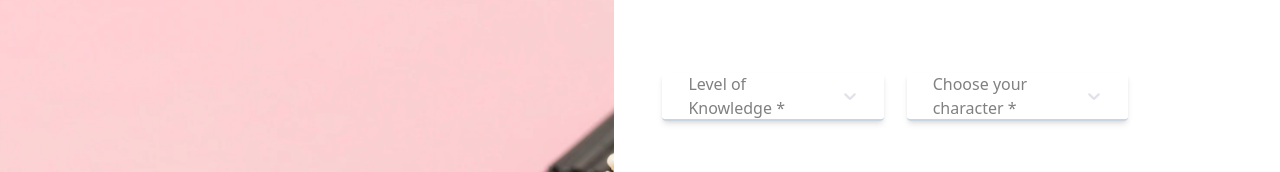
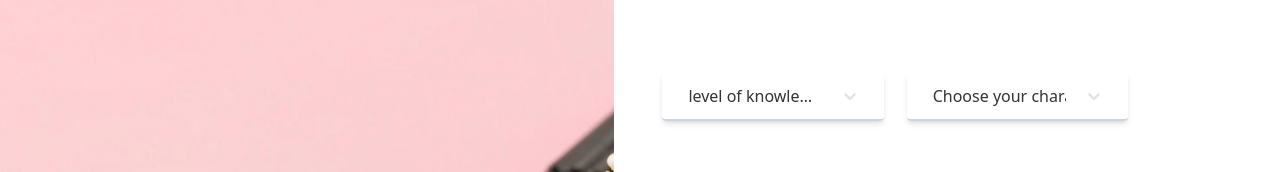
Before and after one commit to teonateona12/knight-cup, a React (Vite) app: page /experience in a window 1280 px wide. Shown: the part 440-612 px from the top of the page. Built offline with nearby package versions, Linux system fonts and the light colour scheme.

Commit message:
fix: fix version error

```diff
--- a/package.json
+++ b/package.json
@@ -12,6 +12,7 @@
   "dependencies": {
     "@hookform/resolvers": "^3.1.0",
     "@reduxjs/toolkit": "^1.9.5",
+    "axios": "^1.4.0",
     "react": "^18.2.0",
     "react-dom": "^18.2.0",
     "react-hook-form": "^7.44.2",
--- a/src/App.jsx
+++ b/src/App.jsx
@@ -1,5 +1,5 @@
 import { BrowserRouter as Router, Routes, Route } from "react-router-dom";
-import React, { useState } from "react";
+import React, { useState, useEffect } from "react";
 import Completed from "./pages/Completed/Completed";
 import Experience from "./pages/Experience/Experience";
 import Landing from "./pages/Landing/Landing";
@@ -11,7 +11,7 @@ export default function App() {
   const [checkStorage, setCheckStorage] = useState(false);
   const dispatch = useDispatch();
 
-  React.useEffect(() => {
+  useEffect(() => {
     const user = JSON.parse(localStorage.getItem("user"));
     if (user) {
       dispatch(updateLocal(user));
--- a/src/pages/Experience/Experience.jsx
+++ b/src/pages/Experience/Experience.jsx
@@ -1,4 +1,4 @@
-import React, { useEffect } from "react";
+import React, { useEffect, useState } from "react";
 import { Link, useNavigate } from "react-router-dom";
 import { useForm, Controller } from "react-hook-form";
 import Select from "react-select";
@@ -14,20 +14,19 @@ import wilhelm from "../../assets/wilhelm.png";
 import bobby from "../../assets/bobby.png";
 import bobby1 from "../../assets/bobby1.png";
 import { updateData } from "../../store/userSlice";
+import axios from "axios";
 
 const schema = yup.object().shape({
   levelOfKnowledge: yup.string().required("Level of Knowledge is required"),
   chooseYourCharacter: yup.string().required("Character is required"),
   participation: yup.string().required("This field is required"),
 });
-
 const customStyles = {
   option: (provided, state) => ({
     ...provided,
     color: state.isSelected ? "#000000" : "#647196",
     backgroundColor: state.isSelected ? "rgba(58, 67, 116, 0.15)" : "#ffffff",
   }),
-
   control: () => ({
     backgroundColor: "transparent",
     display: "flex",
@@ -41,25 +40,21 @@ const customStyles = {
   }),
   singleValue: (provided, state) => {
     const opacity = state.isDisabled ? 0.5 : 1;
-
     return {
       ...provided,
       opacity,
     };
   },
 };
-
 export default function Experience() {
   const navigate = useNavigate();
   const dispatch = useDispatch();
-
   const OptionList = [
     { value: "magnus_carlsen", label: "Magnus Carlsen", image: magnus },
     { value: "wilhelm_steinitz", label: "Wilhelm Steinitz", image: wilhelm },
     { value: "bobby_fischer", label: "Bobby Fischer", image: bobby },
     { value: "bobby_fischer", label: "Bobby Fischer", image: bobby1 },
   ];
-
   const CustomOption = ({ data, ...props }) => (
     <components.Option {...props}>
       <div className="flex items-center justify-between">
@@ -68,15 +63,12 @@ export default function Experience() {
       </div>
     </components.Option>
   );
-
   const CustomSingleValue = ({ data, ...props }) => (
     <components.SingleValue {...props}>
       <div>{data.label}</div>
     </components.SingleValue>
   );
-
   const userData = useSelector((state) => state.user);
-
   const {
     handleSubmit,
     control,
@@ -86,27 +78,44 @@ export default function Experience() {
   } = useForm({
     resolver: yupResolver(schema),
   });
+  const onSubmit = async (data) => {
+    try {
+      const response = await axios.post(
+        "https://chess-tournament-api.devtest.ge/api/register",
+        {
+          name: userData.name,
+          phone: userData.phone,
+          email: userData.email,
+          experience_level: userData.experience_level,
+          date_of_birth: userData.date_of_birth,
+          character_id:
+            userData.character_id == "Magnus_carlsen"
+              ? 1
+              : userData.character_id == "wilhelm_steinitz"
+              ? 2
+              : userData.character_id == "bobby_fischer"
+              ? 3
+              : 4,
+          already_participated: userData.already_participated,
+        }
+      );
 
-  console.log(getValues("levelOfKnowledge"));
-
-  const onSubmit = async () => {
       navigate("/completed");
+    } catch (error) {
+      console.error(error);
+    }
   };
-
   const [hasMounted, setHasMounted] = React.useState(false);
-
-  React.useEffect(() => {
+  useEffect(() => {
     hasMounted
       ? localStorage.setItem("user", JSON.stringify(userData))
       : setHasMounted(true);
   }, [userData, hasMounted]);
-
   function toTitleCase(str) {
     return str.replace(/_/g, " ").replace(/\w\S*/g, function (txt) {
       return txt.charAt(0).toUpperCase() + txt.substr(1).toLowerCase();
     });
   }
-
   useEffect(() => {
     const userData = JSON.parse(localStorage.getItem("user"));
     if (userData) {
@@ -115,7 +124,6 @@ export default function Experience() {
       setValue("levelOfKnowledge", userData.experience_level);
     }
   }, [setValue]);
-
   return (
     <div className="flex">
       <div className="w-[48%] relative">
@@ -162,55 +170,63 @@ export default function Experience() {
                 control={control}
                 rules={{ required: "Level of Knowledge is required" }}
                 defaultValue={userData ? userData.experience_level : ""}
-              render={({ field }) => (
+                render={() => (
                   <div className="w-[24.5rem] ">
                     <Select
                       styles={customStyles}
                       placeholder="Level of Knowledge *"
                       options={[
                         { value: "beginner", label: "Beginner" },
-                      { value: "intermediate", label: "Intermediate" },
+                        { value: "normal", label: "Intermediate" },
                         { value: "professional", label: "Professional" },
                       ]}
-                    onChange={(option) => {
-                      field.onChange(option.value);
+                      onChange={(value) => {
+                        setValue("levelOfKnowledge", value.value);
                         dispatch(
                           updateData({
                             property: "experience_level",
-                          value: option.value,
+                            value: value.value,
                           })
                         );
                       }}
-                    defaultValue={userData ? userData.experience_level : ""}
+                      defaultValue={{
+                        value: userData.experience_level
+                          ? userData.experience_level
+                          : "",
+                        label: userData.experience_level
+                          ? userData.experience_level.charAt(0).toUpperCase() +
+                            userData.experience_level.slice(1)
+                          : "level of knowledge",
+                      }}
                       className={`w-full h-12 text-black px-4 py-2 rounded flex justify-between items-center shadow-md border-b-2 ${
-                      errors.levelOfKnowledge
+                        errors.levelOfKnowledge &&
+                        !errors.levelOfKnowledge?.ref.value
                           ? "border-red-500"
                           : "border-slate-300"
                       }`}
                     />
-                  {errors.levelOfKnowledge && (
+                    {errors.levelOfKnowledge &&
+                    !errors.levelOfKnowledge?.ref.value ? (
                       <p className="text-red-500">
                         {errors.levelOfKnowledge.message}
                       </p>
+                    ) : (
+                      ""
                     )}
                   </div>
                 )}
               />
-
-
-
-
-
               <Controller
                 name="chooseYourCharacter"
                 control={control}
                 rules={{ required: "Character is required" }}
-                render={({ field }) => (
+                render={() => (
                   <div className="w-[24.5rem]">
                     <Select
                       styles={customStyles}
                       className={`w-full h-12 text-black px-4 py-2 rounded flex justify-between items-center shadow-md border-b-2 ${
-                        errors.chooseYourCharacter
+                        errors.chooseYourCharacter &&
+                        !errors.chooseYourCharacter?.ref.value
                           ? "border-red-500"
                           : "border-slate-300"
                       }`}
@@ -220,19 +236,26 @@ export default function Experience() {
                         Option: CustomOption,
                         SingleValue: CustomSingleValue,
                       }}
-                      onChange={(option) => {
-                        field.onChange(option.value);
-
+                      onChange={(value) => {
+                        setValue("chooseYourCharacter", value.value);
                         dispatch(
                           updateData({
                             property: "character_id",
-                            value: option.value,
+                            value: value.value,
                           })
                         );
                       }}
-                      defaultValue={userData ? userData.character_id : ""}
+                      defaultValue={{
+                        value: userData.character_id
+                          ? userData.character_id
+                          : "",
+                        label: userData.character_id
+                          ? toTitleCase(userData.character_id)
+                          : "Choose your character *",
+                      }}
                     />
-                    {errors.chooseYourCharacter && (
+                    {errors.chooseYourCharacter &&
+                      !getValues("chooseYourCharacter") && (
                         <p className="text-red-500">
                           {errors.chooseYourCharacter.message}
                         </p>
@@ -240,12 +263,10 @@ export default function Experience() {
                   </div>
                 )}
               />
-
             </div>
 
             <span>Have you participated in the Redberry Championship?</span>
             <span className="text-red-500 ml-[4px]"> *</span>
-
             <Controller
               control={control}
               name="participation"
@@ -260,7 +281,6 @@ export default function Experience() {
                       id="yesOption"
                       value="yes"
                       checked={field.value === "yes"}
-                      defaultChecked={userData.already_participated == true}
                       onChange={(e) => {
                         field.onChange(e);
                         dispatch(
@@ -282,7 +302,6 @@ export default function Experience() {
                       type="radio"
                       id="noOption"
                       value="no"
-                      checked={field.value === "no"}
                       onChange={(e) => {
                         field.onChange(e);
                         dispatch(
@@ -301,11 +320,9 @@ export default function Experience() {
                 </div>
               )}
             />
-
             {errors.participation && (
               <p className="text-red-500">{errors.participation.message}</p>
             )}
-
             <div className="w-[100%] mt-[174px] flex row justify-between">
               <Link
                 to="/personal"
--- a/src/pages/Landing/Landing.jsx
+++ b/src/pages/Landing/Landing.jsx
@@ -1,7 +1,6 @@
 import landing from "../../assets/landing.svg";
 import arrow from "../../assets/arrow.svg";
 import { Link } from "react-router-dom";
-
 import Header from "../../components/Header";
 export default function Landing() {
   return (
```
Also changed, not shown: src/pages/Personal/Personal.jsx (+0 -8 lines), 1 other file (tests, documents, lock files or other folders). Lines whose indentation alone changed are shown as unchanged.
